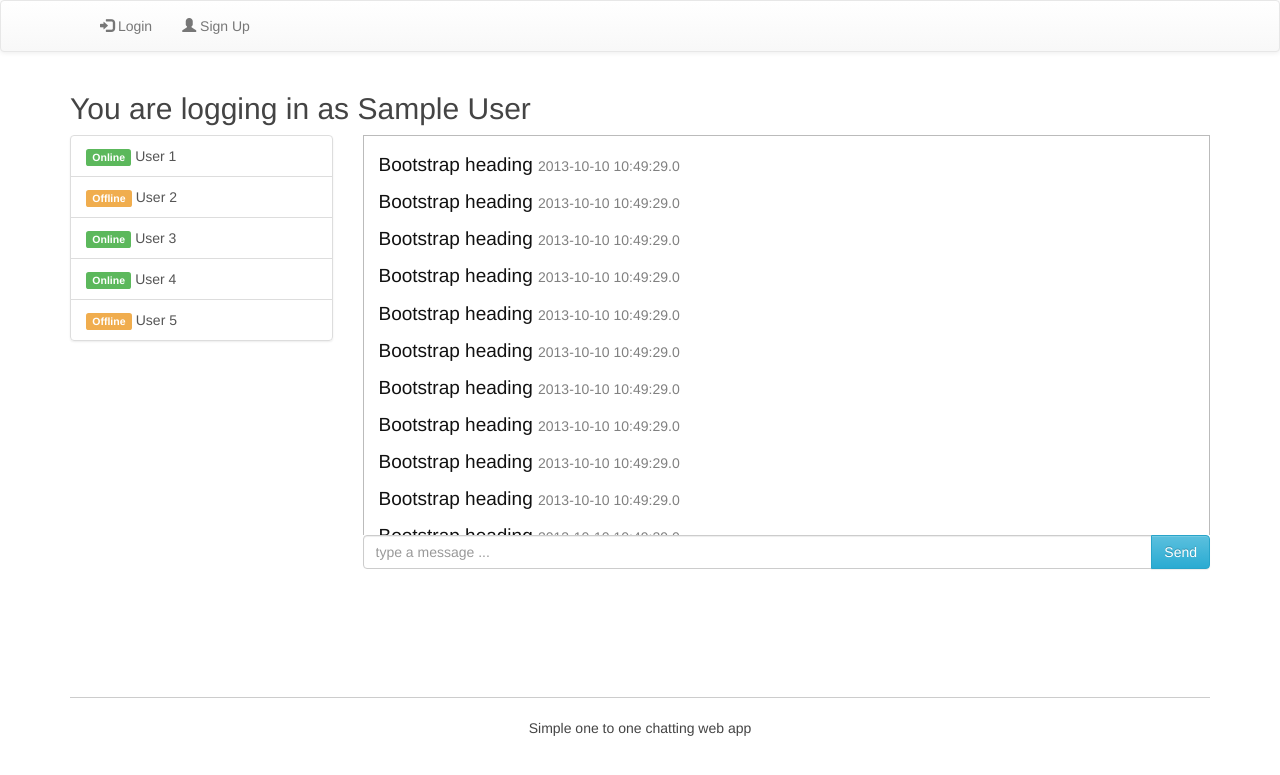
After one commit to islambayoumy/django-chat-app, a Django app: template chat_app/templates/chat_app/messenger.html in a window 1280 px wide. The commit adds this page. Shown: the top 775 px of the page. Run offline with Django 3.2, Linux system fonts and the light colour scheme; the template is opened without the code that fills it: most values are stand-ins (such as "Sample title", 1, 10 or a date in 2020); some libraries are stand-ins or nearby versions.

Commit message:
created all required html files and its styles using bootstrap3

```diff
--- a/Chat_System/urls.py
+++ b/Chat_System/urls.py
@@ -15,7 +15,9 @@ Including another URLconf
 """
 from django.conf.urls import url
 from django.contrib import admin
+from chat_app.views import AuthView
 
 urlpatterns = [
     url(r'^admin/', admin.site.urls),
+    url(r'^base/$', AuthView.test)
 ]
--- a/chat_app/static/css/common.css
+++ b/chat_app/static/css/common.css
@@ -3,7 +3,13 @@ html, body {
   color: #444;
 }
 .wrapper {
-    min-height: 90%;
+    min-height: 80%;
     height: auto !important;
     margin: 0 auto -35px;
 }
+footer {
+    margin-bottom: 10px;
+}
+hr {
+    border-color: #ccc;
+}
--- /dev/null
+++ b/chat_app/static/css/messenger.css
@@ -0,0 +1,20 @@
+.users_list {
+    max-height: 440px;
+}
+.chat_box {
+    min-height: 440px;
+}
+.messages {
+    border: thin solid #bbb;
+    padding: 15px;
+    min-height: 400px;
+    border-bottom: none;
+}
+.messages p {
+    font-size: 19px;
+    color: #111;
+}
+.messages small {
+    color: gray;
+    font-size: 14px;
+}
--- a/chat_app/templates/chat_app/base.html
+++ b/chat_app/templates/chat_app/base.html
@@ -38,7 +38,7 @@
     </div><!--/.navbar-header -->
 
     <div class="collapse navbar-collapse" id="navbar">
-      {% if !user.is_authenticated %}
+      {% if not user.is_authenticated %}
       <ul class="nav navbar-nav navbar-left">
         <li><a href="#"><span class="glyphicon glyphicon-log-in" aria-hidden="true"></span> Login</a></li>
         <li><a href="#"><span class="glyphicon glyphicon-user" aria-hidden="true"></span> Sign Up</a></li>
@@ -64,6 +64,7 @@
 
 <footer class="footer">
   <div class="container">
+    <hr>
     <div class="row">
       <div class="col-sm-4 col-sm-offset-4">
         <p class="mute-text text-center">Simple one to one chatting web app</p>
--- /dev/null
+++ b/chat_app/templates/chat_app/messenger.html
@@ -0,0 +1,59 @@
+{% extends 'chat_app/base.html' %}
+
+{% load staticfiles %}
+
+{% block title %}Messagner{% endblock %}
+
+{% block includes %}
+    <link href="{% static 'css/messenger.css' %}" rel="stylesheet">
+{% endblock  %}
+
+{% block container %}
+
+<h2>You are logging in as {{ display_name }}</h2>
+
+<div class="clearfix"></div>
+
+<div class="row">
+    <div class="col-md-3 users_list pre-scrollable">
+        <div class="list-group">
+            <a href="#" class="list-group-item"><span class="label label-success">Online</span> User 1</a>
+            <a href="#" class="list-group-item"><span class="label label-warning">Offline</span> User 2</a>
+            <a href="#" class="list-group-item"><span class="label label-success">Online</span> User 3</a>
+            <a href="#" class="list-group-item"><span class="label label-success">Online</span> User 4</a>
+            <a href="#" class="list-group-item"><span class="label label-warning">Offline</span> User 5</a>
+        </div>
+    </div>
+    <div class="col-md-9 chat_box">
+        <div class="messages pre-scrollable">
+            <p>Bootstrap heading <small>2013-10-10 10:49:29.0</small></p>
+            <p>Bootstrap heading <small>2013-10-10 10:49:29.0</small></p>
+            <p>Bootstrap heading <small>2013-10-10 10:49:29.0</small></p>
+            <p>Bootstrap heading <small>2013-10-10 10:49:29.0</small></p>
+            <p>Bootstrap heading <small>2013-10-10 10:49:29.0</small></p>
+            <p>Bootstrap heading <small>2013-10-10 10:49:29.0</small></p>
+            <p>Bootstrap heading <small>2013-10-10 10:49:29.0</small></p>
+            <p>Bootstrap heading <small>2013-10-10 10:49:29.0</small></p>
+            <p>Bootstrap heading <small>2013-10-10 10:49:29.0</small></p>
+            <p>Bootstrap heading <small>2013-10-10 10:49:29.0</small></p>
+            <p>Bootstrap heading <small>2013-10-10 10:49:29.0</small></p>
+            <p>Bootstrap heading <small>2013-10-10 10:49:29.0</small></p>
+            <p>Bootstrap heading <small>2013-10-10 10:49:29.0</small></p>
+            <p>Bootstrap heading <small>2013-10-10 10:49:29.0</small></p>
+            <p>Bootstrap heading <small>2013-10-10 10:49:29.0</small></p>
+            <p>Bootstrap heading <small>2013-10-10 10:49:29.0</small></p>
+            <p>Bootstrap heading <small>2013-10-10 10:49:29.0</small></p>
+            <p>Bootstrap heading <small>2013-10-10 10:49:29.0</small></p>
+        </div>
+        <div class="clearfix"></div>
+        <div class="fixed-bottom input-group">
+            <input type="text" class="form-control" placeholder="type a message ...">
+            <span class="input-group-btn">
+                <button class="btn btn-info" type="button">Send</button>
+            </span>
+        </div><!-- /input-group -->
+    </div>
+
+</div>
+
+{% endblock %}
--- a/chat_app/views.py
+++ /dev/null
@@ -1,3 +0,0 @@
-from django.shortcuts import render
-
-# Create your views here.
--- /dev/null
+++ b/chat_app/views/AuthView.py
@@ -0,0 +1,4 @@
+from django.shortcuts import render
+
+def test(request):
+    return render(request, 'chat_app/login.html')
```
Also changed, not shown: chat_app/templates/chat_app/login.html (added, +18 -0 lines), chat_app/templates/chat_app/logout.html (added, +11 -0 lines), chat_app/templates/chat_app/signup.html (added, +18 -0 lines), chat_app/views/__init__.py (added).
